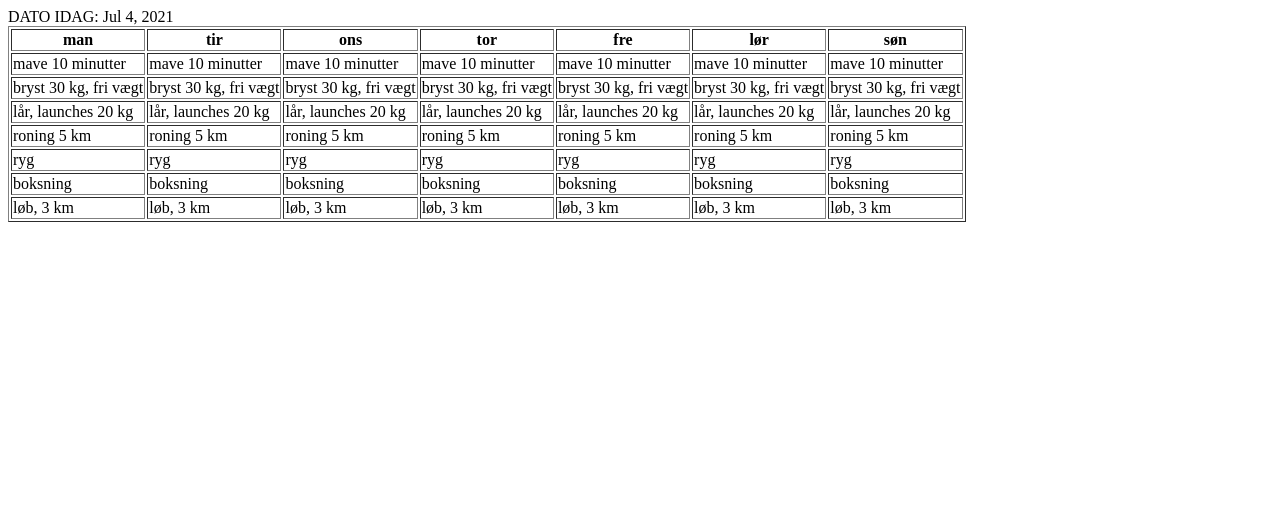
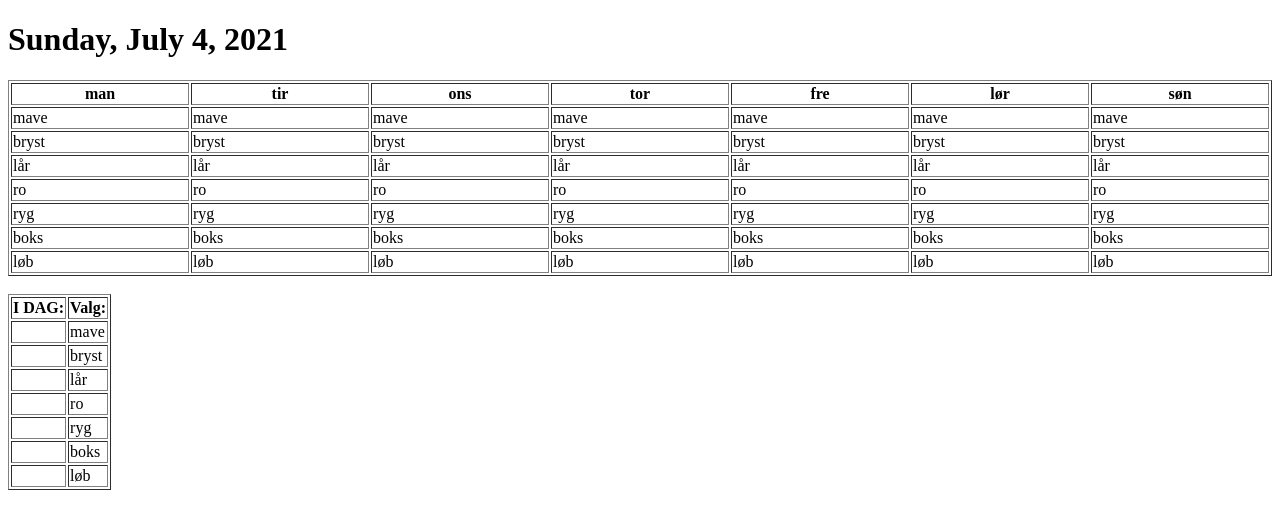
Before and after one commit to fitnessWebApp/fitnessWebApp.github.io, a plain HTML site: page index.html in a window 1280 px wide. Drawn offline with nearby package versions, Linux system fonts and the light colour scheme.

Commit message:
Update index.html

```diff
--- a/index.html
+++ b/index.html
@@ -6,28 +6,46 @@
 <div ng-app="myApp" ng-controller="myCtrl">
 
 
-<header >DATO IDAG: {{ today | date }}</header>
+<h1>{{ today | date : "EEEE, MMMM d, y"}}</h1>
 
+
+  <table border="1" style="width:100%">
+    <tr>
+      <th data-ng-repeat="dag in dage">{{dag}}</th>
+    </tr>
+    <tr data-ng-repeat="modul in moduler">
+      <td data-ng-repeat="dag in dage">{{modul}}</td>
+    </tr>
+  </table>
+
+
+  <br/>
 
   <table border="1">
     <tr>
-      <th data-ng-repeat="dag in dage">{{dag}}</th>
+      <th>I DAG:</th>
+      <th>Valg:</th>
     </tr>
-
-
     <tr data-ng-repeat="modul in moduler">
-
-      <td data-ng-repeat="dag in dage">{{modul}}</td>
+      <td></td>
+      <td >{{modul}}</td>
     </tr>
   </table>
 </div>
+
 
 
 <script>
 var app = angular.module("myApp", []);
 app.controller("myCtrl", function($scope) {
   $scope.dage  = ["man", "tir", "ons", "tor", "fre", "lør", "søn"];
-  $scope.moduler = ["mave 10 minutter ", "bryst 30 kg, fri vægt", "lår, launches 20 kg", "roning 5 km ", "ryg", "boksning ", "løb, 3 km"];
+  $scope.moduler = ["mave",
+                    "bryst",
+                    "lår",
+                    "ro",
+                    "ryg",
+                    "boks",
+                    "løb"];
   $scope.today = new Date();
 
 });
```
